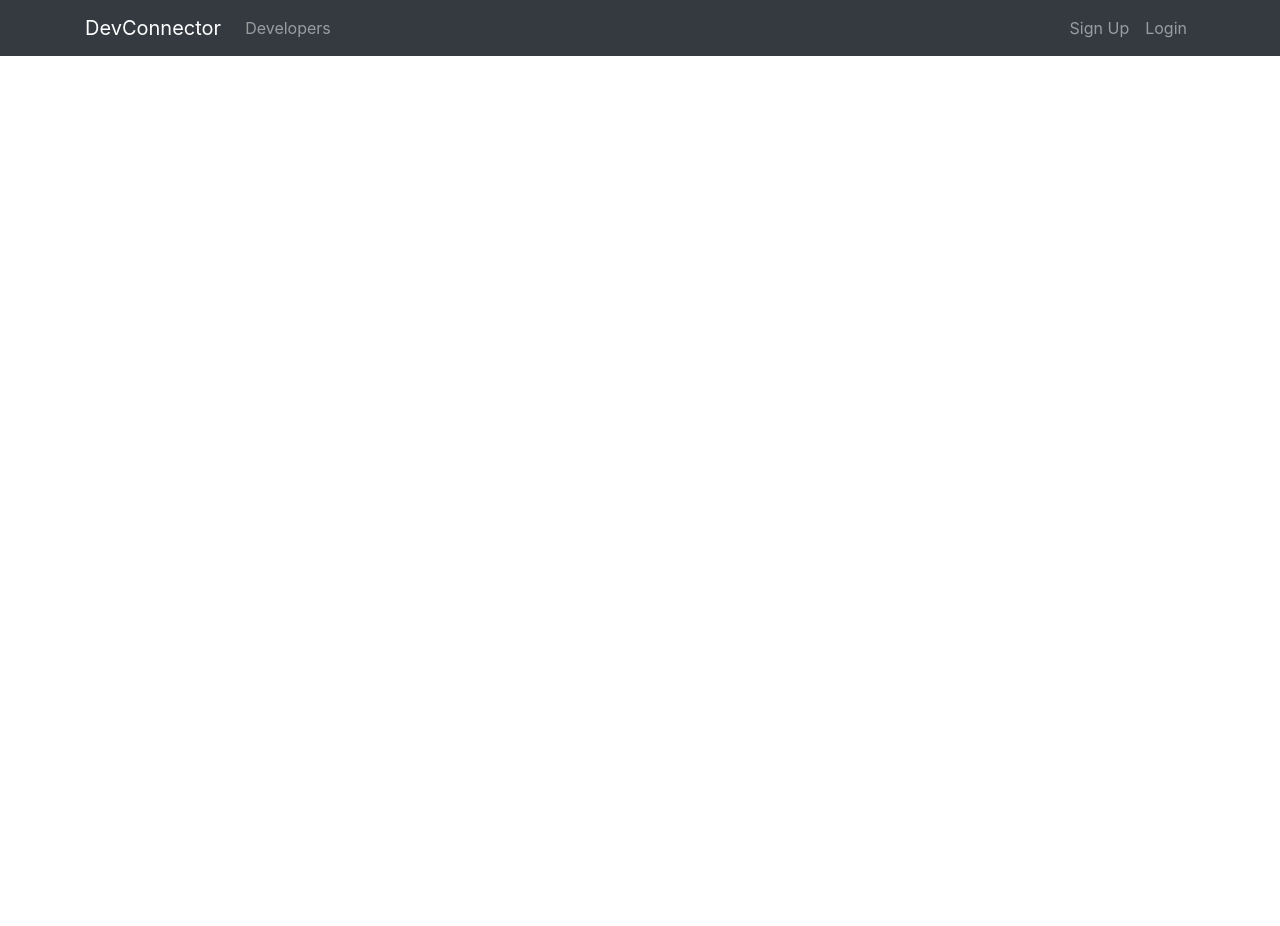
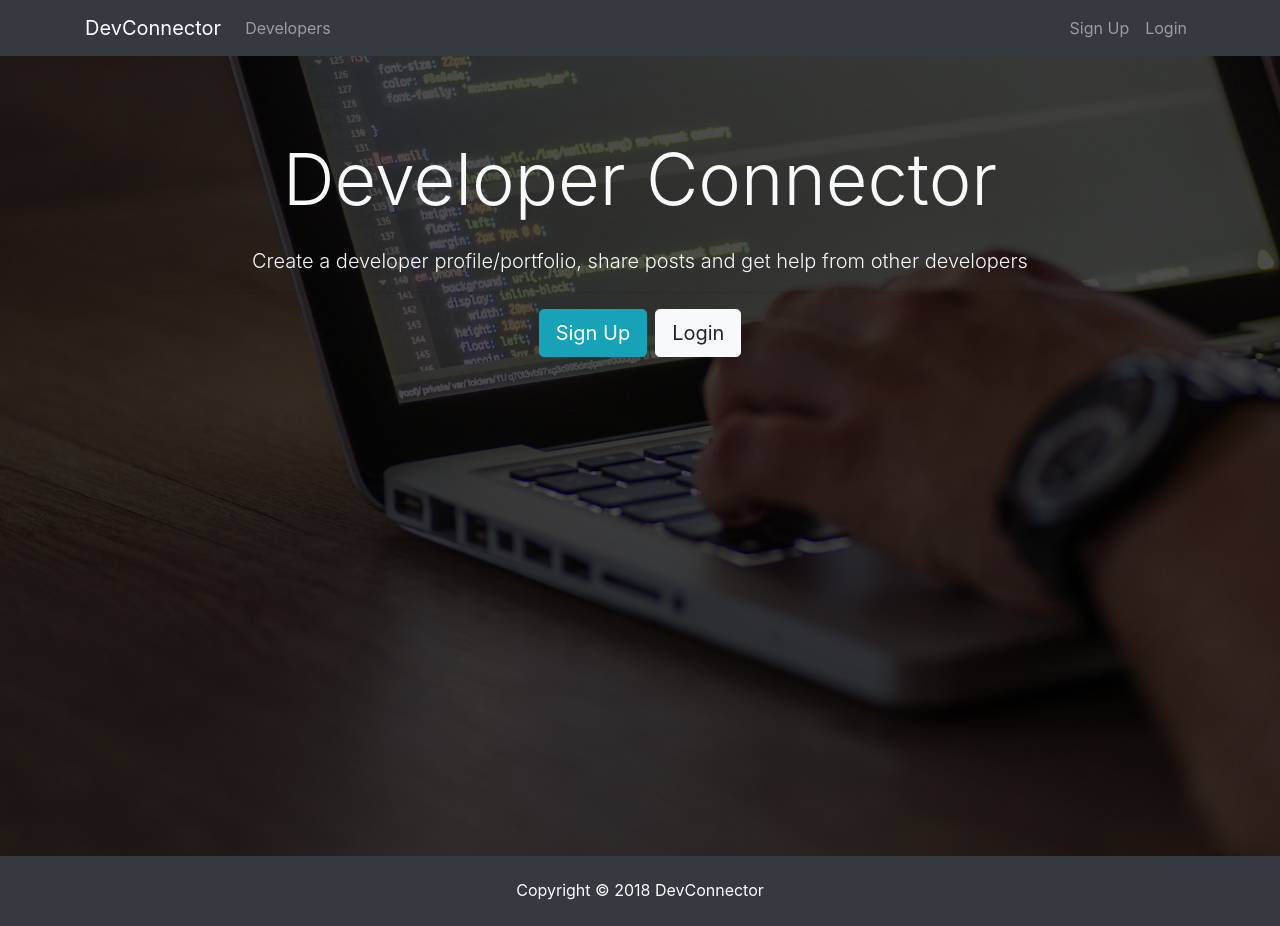
Before and after one commit to DaviGadelhaLeitao/mern-social-network, a React (Create React App) app in the folder client/: page / in a window 1280 px wide. Before the commit the page ends 800 px from the top, so only its background shows below. Built offline with nearby package versions, Linux system fonts and the light colour scheme.

Commit message:
Creating Footer and Landing components
... and placing them into App

```diff
--- a/client/src/App.js
+++ b/client/src/App.js
@@ -1,12 +1,16 @@
 import React, { Component } from 'react';
 import './App.css';
 import NavBar from './components/layout/Navbar';
+import Footer from './components/layout/Footer';
+import Landing from './components/layout/Landing';
 
 class App extends Component {
   render() {
     return (
       <div className="App">
         <NavBar/>
+        <Landing/>
+        <Footer/>
       </div>
     );
   }
--- a/client/src/components/layout/Footer.js
+++ b/client/src/components/layout/Footer.js
@@ -0,0 +1,9 @@
+import React from 'react'
+
+export default function Footer() {
+  return (
+    <div>
+      <footer className="bg-dark text-white mt-5 p-4 text-center">Copyright &copy; {new Date().getFullYear()} DevConnector</footer>
+    </div>
+  )
+}
--- a/client/src/components/layout/Landing.js
+++ b/client/src/components/layout/Landing.js
@@ -0,0 +1,26 @@
+import React, { Component } from 'react'
+
+class Landing extends Component {
+    render() {
+        return (
+            <div className="landing">
+                <div className="dark-overlay landing-inner text-light">
+                    <div className="container">
+                        <div className="row">
+                            <div className="col-md-12 text-center">
+                                <h1 className="display-3 mb-4">Developer Connector
+                                </h1>
+                                <p className="lead"> Create a developer profile/portfolio, share posts and get help from other developers</p>
+                                <hr />
+                                <a href="register.html" className="btn btn-lg btn-info mr-2">Sign Up</a>
+                                <a href="login.html" className="btn btn-lg btn-light">Login</a>
+                            </div>
+                        </div>
+                    </div>
+                </div>
+            </div>
+        )
+    }
+}
+
+export default Landing;
```
